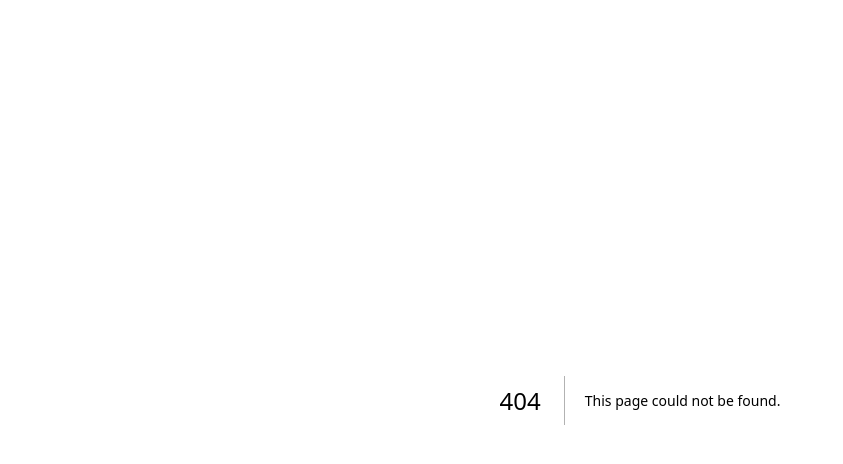
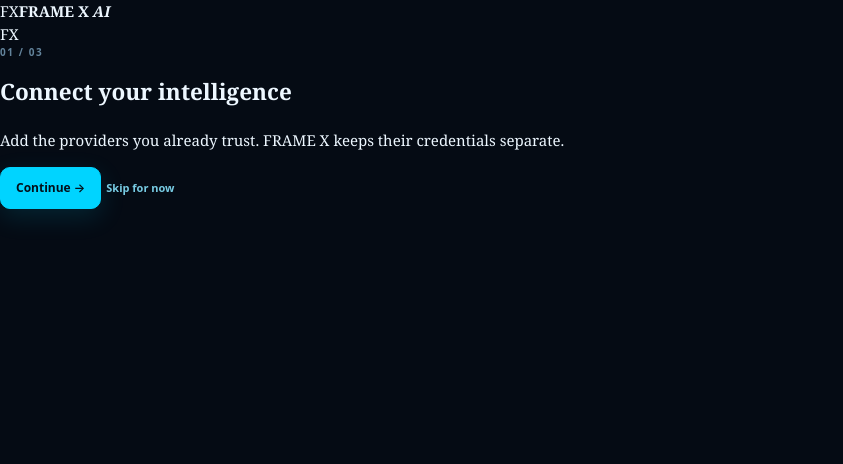
Before and after one commit to saipujari7711-ui/FrameX-ai-original-, a Next.js app in the folder apps/web/: page /onboarding in a window 1280 px wide. Before the commit this address had no page. Shown: the top 464 px of the page, without its empty margins (0-843 px from the left). Built offline with nearby package versions, Linux system fonts and the light colour scheme.

Commit message:
design: add FRAME X entry and auth screens

```diff
--- /dev/null
+++ b/apps/web/app/onboarding/page.tsx
@@ -0,0 +1,25 @@
+"use client";
+import { useState } from "react";
+
+const steps = [
+  ["Connect your intelligence", "Add the providers you already trust. FRAME X keeps their credentials separate."],
+  ["Let tasks choose the model", "Automatic routing uses task intent and known capabilities. You can switch to Manual anytime."],
+  ["Keep your workspace yours", "Chats stay local-first, with Google Drive available as a user-owned synchronization layer."]
+];
+
+export default function OnboardingPage(){
+  const [step,setStep]=useState(0);
+  const last=step===steps.length-1;
+  return <main className="onboarding-shell">
+    <div className="onboarding-brand"><span>FX</span><b>FRAME X <i>AI</i></b></div>
+    <div className="onboarding-progress">{steps.map((_,i)=><span key={i} className={i<=step?"active":""}/>)}</div>
+    <section className="onboarding-card">
+      <div className="onboarding-orbit"><div>FX</div></div>
+      <div className="eyebrow">01 / 0{steps.length}</div>
+      <h1>{steps[step][0]}</h1>
+      <p>{steps[step][1]}</p>
+      <button className="button button--primary" onClick={()=>last?window.location.href="/":setStep(v=>v+1)}>{last?"Enter FRAME X AI":"Continue"} <span>→</span></button>
+      {!last && <button className="text-button" onClick={()=>window.location.href="/"}>Skip for now</button>}
+    </section>
+  </main>;
+}
```
